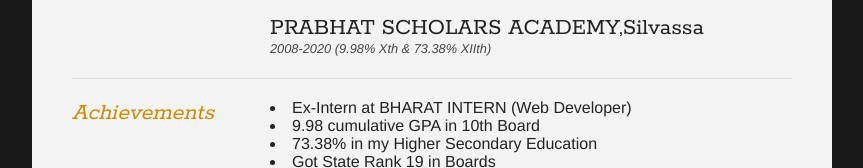
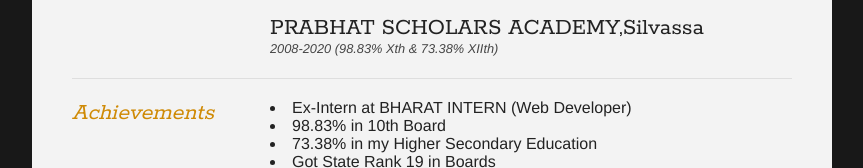
Before and after one commit to abhitripathi25/online_cv, a plain HTML site: page index.html in a window 1280 px wide. Shown: the part 848-1016 px from the top of the page, without its empty margins (208-1071 px from the left). Drawn offline with Linux system fonts and the light colour scheme.

Commit message:
per change

```diff
--- a/index.html
+++ b/index.html
@@ -114,7 +114,7 @@
                 <p></p>
 				<article>
 					<h2>PRABHAT SCHOLARS ACADEMY,Silvassa</h2>
-					<p class="subDetails">2008-2020 (9.98% Xth & 73.38% XIIth)</p>
+					<p class="subDetails">2008-2020 (98.83% Xth & 73.38% XIIth)</p>
                     <p></p>
 				</article>
 			</div>
@@ -127,7 +127,7 @@
 
 			<div class="sectionContent">
             <li>Ex-Intern at BHARAT INTERN (Web Developer)</li>
-            <li>9.98 cumulative GPA in 10th Board</li>
+            <li>98.83% in 10th Board</li>
             <li>73.38% in my Higher Secondary Education</li>
             <li>Got State Rank 19 in Boards</li>
             <li>City topper(Xth & XIIth ) </li>
```
